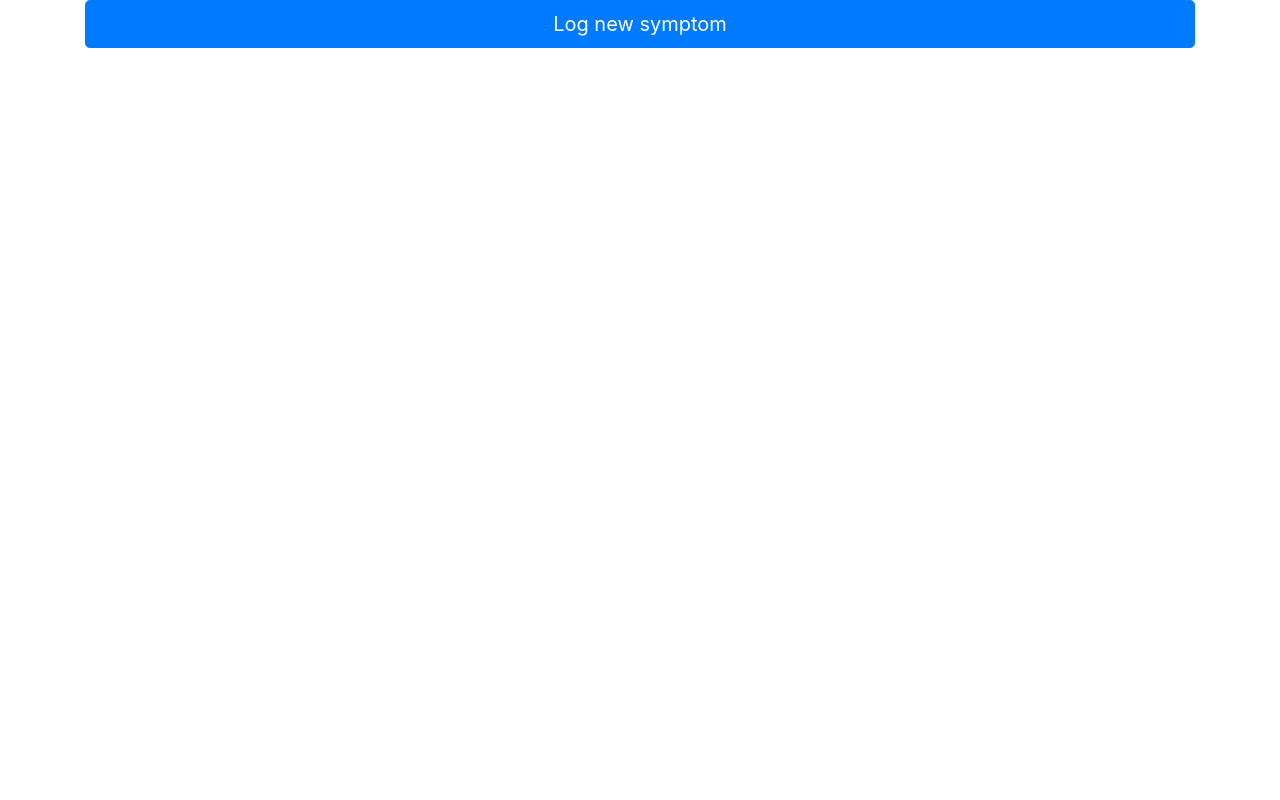
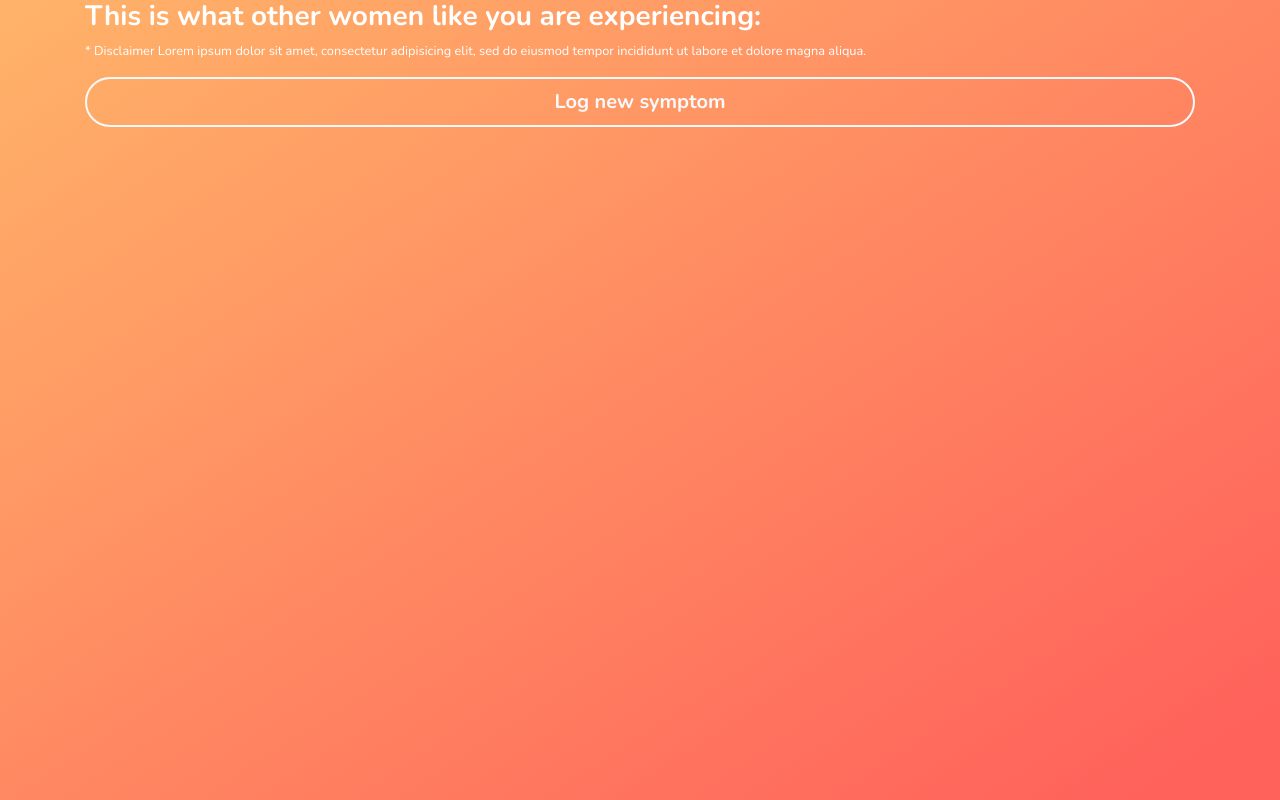
Before and after one commit to shirleneliew/tender_elion, a Django app: page /experience in a window 1280 px wide. Run offline with Django 3.2, Linux system fonts and the light colour scheme; some libraries are stand-ins or nearby versions.

Commit message:
added some classy-ness 💄

```diff
--- a/tender/userflow/templates/userflow/base.html
+++ b/tender/userflow/templates/userflow/base.html
@@ -8,9 +8,45 @@
     <!-- Bootstrap CSS -->
     <link rel="stylesheet" href="https://stackpath.bootstrapcdn.com/bootstrap/4.3.1/css/bootstrap.min.css" integrity="sha384-ggOyR0iXCbMQv3Xipma34MD+dH/1fQ784/j6cY/iJTQUOhcWr7x9JvoRxT2MZw1T" crossorigin="anonymous">
 
+    <link href="https://fonts.googleapis.com/css?family=Nunito:400,700" rel="stylesheet">
+
     <title>Hackathon - Tender_lion</title>
+
+
+<style type="text/css">
+  html, body {
+    height: 100%;
+  }
+
+  h1,h2,h3,h4 {
+    font-weight: 700;
+  }
+
+  body {
+    font-family: "Nunito";
+    color: white;
+  }
+
+  .btn {
+    border-radius: 50px;
+    font-weight: 700;
+    border-width: 2px;
+  }
+
+  label {
+    font-weight: 700;
+    line-height: 1.25em;
+  }
+
+  .background-primary {
+    background-color: #FFB369;
+    background-image: linear-gradient(147deg, #FFB369 0%, #FF615B 95%);
+  }
+</style>
+
+
   </head>
-  <body>
+  <body class='d-flex background-primary'>
     <div class="container">
     {% block content %}
 
--- a/tender/userflow/templates/userflow/experience.html
+++ b/tender/userflow/templates/userflow/experience.html
@@ -1,7 +1,24 @@
 {% extends "./base.html" %}
 
 {% block content %}
-  <a href="{% url 'userflow:symptom_new' %}" type="submit" class="btn  btn-lg btn-primary btn-block">
+
+
+  <h3>
+    This is what other women like you are experiencing:
+  </h3>
+  <!-- This is supposed to show the intensities that other people are experiencing. -->
+  <!-- Need the shape of data -->
+  <div>
+
+  </div>
+
+  <p class='small'>
+    * Disclaimer Lorem ipsum dolor sit amet, consectetur adipisicing elit, sed do eiusmod
+    tempor incididunt ut labore et dolore magna aliqua.
+  </p>
+
+  <a href="{% url 'userflow:symptom_new' %}" type="submit" class="btn  btn-lg btn-outline btn-outline-light btn-block">
     Log new symptom
   </a>
+
 {% endblock %}
--- a/tender/userflow/templates/userflow/onboarding.html
+++ b/tender/userflow/templates/userflow/onboarding.html
@@ -42,7 +42,7 @@
     </div>
   </div>
 
-  <a href="{% url 'userflow:experience' %}" type="submit" class="btn btn-lg btn-primary btn-block">
+  <a href="{% url 'userflow:experience' %}" type="submit" class="btn btn-lg btn-outline btn-outline-light btn-block">
   Show Me Magic</a>
 </form>
 {% endblock %}
--- a/tender/userflow/templates/userflow/symptom/new.html
+++ b/tender/userflow/templates/userflow/symptom/new.html
@@ -1,7 +1,7 @@
 {% extends './../base.html' %}
 
 {% block content %}
-  <a href="{% url 'userflow:symptom_result' %}" type="submit" class="btn  btn-lg btn-primary btn-block">
+  <a href="{% url 'userflow:symptom_result' %}" type="submit" class="btn  btn-lg btn-outline btn-outline-light btn-block">
     Log new symptom
   </a>
 {% endblock %}
--- a/tender/userflow/templates/userflow/symptom/result.html
+++ b/tender/userflow/templates/userflow/symptom/result.html
@@ -1,7 +1,7 @@
 {% extends './../base.html' %}
 
 {% block content %}
-  <a href="{% url 'userflow:report' %}" type="submit" class="btn  btn-lg btn-primary btn-block">
+  <a href="{% url 'userflow:report' %}" type="submit" class="btn  btn-lg btn-outline btn-outline-light btn-block">
     Report
   </a>
 {% endblock %}
```
